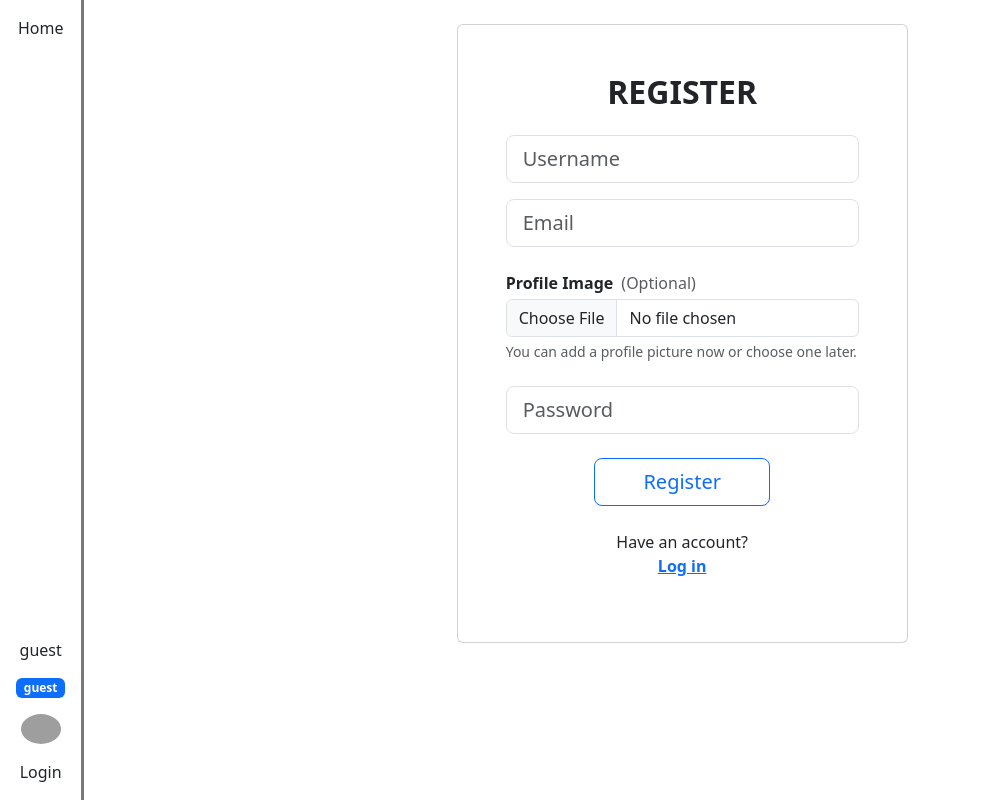
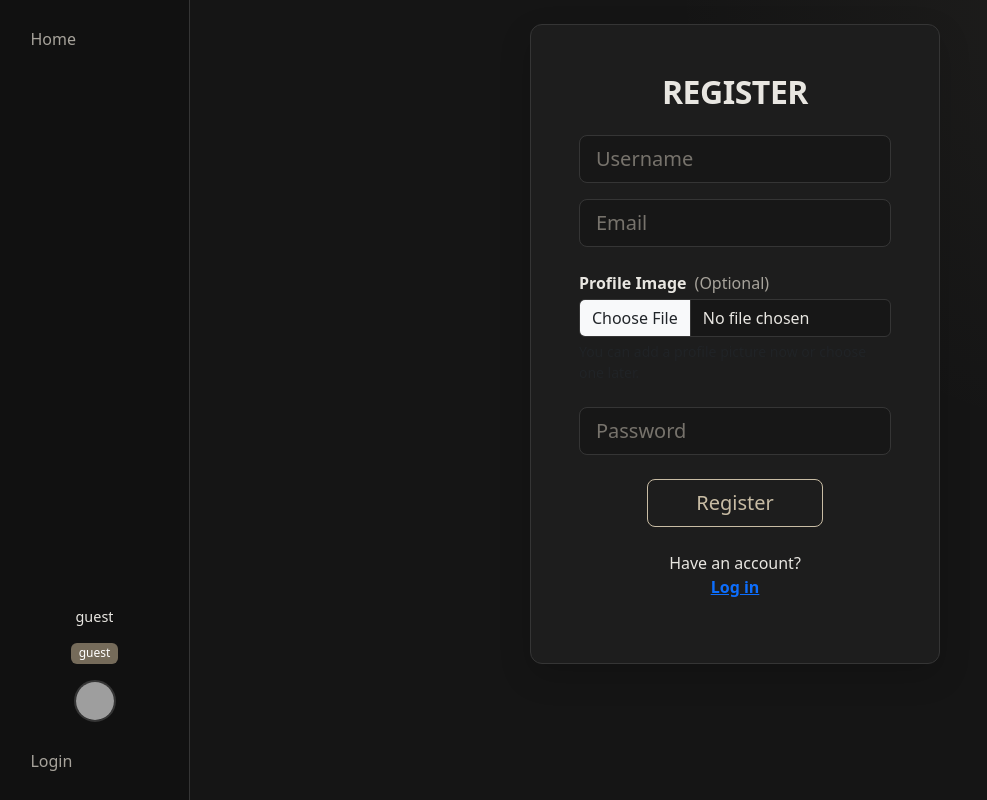
Before and after one commit to EnderHubris/SecureArtGallery, a React (Vite) app in the folder src/frontend/: page /register in a window 1280 px wide. Shown: the whole page, without its empty margins (0-987 px from the left). Built offline with nearby package versions, Linux system fonts and the light colour scheme; no server answers; grey boxes are pictures that could not be loaded.

Commit message:
Redid bootstrap styling for issue 11

```diff
--- a/src/frontend/src/App.css
+++ b/src/frontend/src/App.css
@@ -1,184 +1,218 @@
-.counter {
-  font-size: 16px;
-  padding: 5px 10px;
-  border-radius: 5px;
-  color: var(--accent);
-  background: var(--accent-bg);
-  border: 2px solid transparent;
-  transition: border-color 0.3s;
-  margin-bottom: 24px;
-
-  &:hover {
-    border-color: var(--accent-border);
-  }
-  &:focus-visible {
-    outline: 2px solid var(--accent);
-    outline-offset: 2px;
-  }
+:root {
+    --gallery-bg: #151515;
+    --gallery-surface: #1d1d1d;
+    --gallery-surface-raised: #242424;
+    --gallery-border: #353535;
+    --gallery-text: #e8e6e1;
+    --gallery-muted: #a7a39b;
+    --gallery-accent: #c8bca4;
+    --gallery-accent-hover: #ded2bc;
 }
 
-.hero {
-  position: relative;
-
-  .base,
-  .framework,
-  .vite {
-    inset-inline: 0;
-    margin: 0 auto;
-  }
-
-  .base {
-    width: 170px;
-    position: relative;
-    z-index: 0;
-  }
-
-  .framework,
-  .vite {
-    position: absolute;
-  }
-
-  .framework {
-    z-index: 1;
-    top: 34px;
-    height: 28px;
-    transform: perspective(2000px) rotateZ(300deg) rotateX(44deg) rotateY(39deg)
-      scale(1.4);
-  }
-
-  .vite {
-    z-index: 0;
-    top: 107px;
-    height: 26px;
-    width: auto;
-    transform: perspective(2000px) rotateZ(300deg) rotateX(40deg) rotateY(39deg)
-      scale(0.8);
-  }
+#root {
+    background: var(--gallery-bg);
 }
 
-#center {
-  display: flex;
-  flex-direction: column;
-  gap: 25px;
-  place-content: center;
-  place-items: center;
-  flex-grow: 1;
-
-  @media (max-width: 1024px) {
-    padding: 32px 20px 24px;
-    gap: 18px;
-  }
+main {
+    min-width: 0;
+    background:
+        radial-gradient(circle at 85% 0%, rgba(200, 188, 164, 0.05), transparent 28rem),
+        var(--gallery-bg);
+    color: var(--gallery-text);
 }
 
-#next-steps {
-  display: flex;
-  border-top: 1px solid var(--border);
-  text-align: left;
-
-  & > div {
-    flex: 1 1 0;
-    padding: 32px;
-    @media (max-width: 1024px) {
-      padding: 24px 20px;
-    }
-  }
-
-  .icon {
-    margin-bottom: 16px;
-    width: 22px;
-    height: 22px;
-  }
-
-  @media (max-width: 1024px) {
-    flex-direction: column;
-    text-align: center;
-  }
+main > .container,
+main > .container-fluid {
+    max-width: 1400px;
 }
 
-#docs {
-  border-right: 1px solid var(--border);
-
-  @media (max-width: 1024px) {
-    border-right: none;
-    border-bottom: 1px solid var(--border);
-  }
+.vert-nav {
+    width: 190px;
+    border-right: 1px solid var(--gallery-border);
+    background: #111111;
 }
 
-#next-steps ul {
-  list-style: none;
-  padding: 0;
-  display: flex;
-  gap: 8px;
-  margin: 32px 0 0;
+.vert-nav .nav-link {
+    width: 100%;
+    padding: 0.7rem 0.9rem;
+    border-radius: 0.45rem;
+    color: var(--gallery-muted);
+    text-align: left;
+    transition: background-color 0.2s ease, color 0.2s ease;
+}
 
-  .logo {
-    height: 18px;
-  }
+.vert-nav .nav-link:hover,
+.vert-nav .nav-link:focus-visible {
+    background: var(--gallery-surface-raised);
+    color: var(--gallery-text);
+}
 
-  a {
-    color: var(--text-h);
-    font-size: 16px;
-    border-radius: 6px;
-    background: var(--social-bg);
-    display: flex;
-    padding: 6px 12px;
-    align-items: center;
-    gap: 8px;
-    text-decoration: none;
-    transition: box-shadow 0.3s;
+#username-display {
+    max-width: 100%;
+    overflow: hidden;
+    color: var(--gallery-text);
+    font-size: 0.9rem;
+    text-overflow: ellipsis;
+    white-space: nowrap;
+}
 
-    &:hover {
-      box-shadow: var(--shadow);
-    }
-    .button-icon {
-      height: 18px;
-      width: 18px;
-    }
-  }
+.pfp {
+    width: 42px;
+    height: 42px;
+    border: 2px solid var(--gallery-border);
+    border-radius: 50%;
+    object-fit: cover;
+    transition: border-color 0.2s ease, box-shadow 0.2s ease;
+}
 
-  @media (max-width: 1024px) {
-    margin-top: 20px;
-    flex-wrap: wrap;
-    justify-content: center;
+.pfp:hover {
+    cursor: pointer;
+    border-color: var(--gallery-accent);
+    box-shadow: 0 0 0 3px rgba(200, 188, 164, 0.12);
+}
 
-    li {
-      flex: 1 1 calc(50% - 8px);
+h1,
+h2,
+h3,
+h4,
+h5,
+h6 {
+    color: var(--gallery-text);
+    letter-spacing: -0.015em;
+}
+
+hr {
+    border-color: var(--gallery-border);
+    opacity: 1;
+}
+
+.card {
+    border: 1px solid var(--gallery-border);
+    border-radius: 0.75rem;
+    background: var(--gallery-surface);
+    color: var(--gallery-text);
+    box-shadow: 0 0.75rem 2rem rgba(0, 0, 0, 0.16) !important;
+}
+
+.card-header {
+    border-bottom-color: var(--gallery-border);
+    background: var(--gallery-surface-raised);
+}
+
+.text-muted,
+.text-body-secondary {
+    color: var(--gallery-muted) !important;
+}
+
+.form-control,
+.form-select {
+    border-color: var(--gallery-border);
+    background-color: #171717;
+    color: var(--gallery-text);
+}
+
+.form-control::placeholder {
+    color: #77736c;
+}
+
+.form-control:focus,
+.form-select:focus {
+    border-color: var(--gallery-accent);
+    background-color: #191919;
+    box-shadow: 0 0 0 0.2rem rgba(200, 188, 164, 0.14);
+    color: var(--gallery-text);
+}
+
+.form-select option {
+    background: var(--gallery-surface);
+}
+
+.btn-primary,
+.btn-outline-primary {
+    --bs-btn-color: #171717;
+    --bs-btn-bg: var(--gallery-accent);
+    --bs-btn-border-color: var(--gallery-accent);
+    --bs-btn-hover-color: #171717;
+    --bs-btn-hover-bg: var(--gallery-accent-hover);
+    --bs-btn-hover-border-color: var(--gallery-accent-hover);
+    --bs-btn-active-color: #171717;
+    --bs-btn-active-bg: var(--gallery-accent-hover);
+    --bs-btn-active-border-color: var(--gallery-accent-hover);
+}
+
+.btn-outline-primary {
+    --bs-btn-color: var(--gallery-accent);
+    --bs-btn-bg: transparent;
+}
+
+.btn-outline-secondary {
+    --bs-btn-color: var(--gallery-muted);
+    --bs-btn-border-color: var(--gallery-border);
+    --bs-btn-hover-color: var(--gallery-text);
+    --bs-btn-hover-bg: var(--gallery-surface-raised);
+    --bs-btn-hover-border-color: var(--gallery-muted);
+}
+
+.nav-tabs {
+    border-bottom-color: var(--gallery-border);
+}
+
+.nav-tabs .nav-link {
+    border-color: transparent;
+    color: var(--gallery-muted);
+}
+
+.nav-tabs .nav-link:hover,
+.nav-tabs .nav-link:focus {
+    border-color: var(--gallery-border);
+    color: var(--gallery-text);
+}
+
+.nav-tabs .nav-link.active {
+    border-color: var(--gallery-border) var(--gallery-border) var(--gallery-surface);
+    background: var(--gallery-surface);
+    color: var(--gallery-text);
+}
+
+.badge {
+    font-weight: 500;
+}
+
+.badge.bg-primary,
+.badge.text-bg-primary {
+    background-color: #756b5a !important;
+}
+
+.badge.bg-warning {
+    background-color: #9a8050 !important;
+    color: #171717 !important;
+}
+
+.badge.bg-danger {
+    background-color: #825d59 !important;
+}
+
+.badge.bg-secondary,
+.badge.text-bg-secondary {
+    background-color: #4c4b48 !important;
+}
+
+@media (max-width: 767.98px) {
+    .vert-nav {
+        width: 74px;
+        padding: 0.75rem !important;
     }
 
-    a {
-      width: 100%;
-      justify-content: center;
-      box-sizing: border-box;
+    .vert-nav .nav-link {
+        padding: 0.6rem 0.25rem;
+        text-align: center;
     }
-  }
+
+    #username-display {
+        display: none;
+    }
+
+    main {
+        padding: 1rem !important;
+    }
 }
-
-#spacer {
-  height: 88px;
-  border-top: 1px solid var(--border);
-  @media (max-width: 1024px) {
-    height: 48px;
-  }
-}
-
-.ticks {
-  position: relative;
-  width: 100%;
-
-  &::before,
-  &::after {
-    content: '';
-    position: absolute;
-    top: -4.5px;
-    border: 5px solid transparent;
-  }
-
-  &::before {
-    left: 0;
-    border-left-color: var(--border);
-  }
-  &::after {
-    right: 0;
-    border-right-color: var(--border);
-  }
-}
--- a/src/frontend/src/index.css
+++ b/src/frontend/src/index.css
@@ -1,19 +1,39 @@
-.pfp {
-    width: 40px;
-    border-radius: 50%;
-    object-fit: cover;
-    transition: box-shadow 0.2s ease;
+:root {
+    color-scheme: dark;
+    font-family: Inter, ui-sans-serif, system-ui, -apple-system, BlinkMacSystemFont, "Segoe UI", sans-serif;
+    color: #e8e6e1;
+    background: #151515;
+    font-synthesis: none;
+    text-rendering: optimizeLegibility;
 }
 
-.pfp:hover {
-    cursor: pointer;
-    box-shadow: 0 0 0 3px rgb(168, 166, 171);
+* {
+    box-sizing: border-box;
 }
 
-.roleOption:hover {
-    cursor: pointer;
+html,
+body,
+#root {
+    min-width: 320px;
+    min-height: 100%;
+    margin: 0;
 }
 
-.vert-nav {
-    border-right: 3px solid #797979;
+body {
+    min-height: 100vh;
+    background: #151515;
 }
+
+a {
+    color: #c8bca4;
+    transition: color 0.2s ease;
+}
+
+a:hover {
+    color: #e1d6c1;
+}
+
+button,
+a {
+    -webkit-tap-highlight-color: transparent;
+}
```
Also changed, not shown: 1 other file (tests, documents, lock files or other folders).
